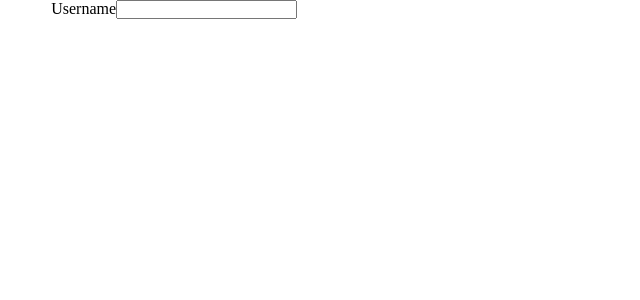
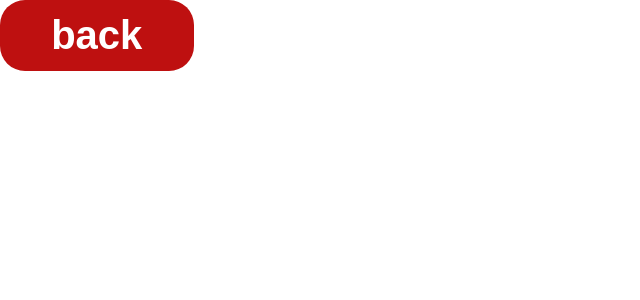
Before and after one commit to Joyful-flames/JoyfulFlamesReactApp, a React (Create React App) app in the folder breath-of-wild/: page / in a window 1280 px wide. Shown: the top 300 px of the page, without its empty margins (0-640 px from the left). Built offline with nearby package versions, Linux system fonts and the light colour scheme.

Commit message:
Upload all buttons on web

```diff
--- a/breath-of-wild/public/styles.css
+++ b/breath-of-wild/public/styles.css
@@ -1,11 +1,8 @@
 :root {
-	--purpleColorLighter: #A42DE8;
-	--blueColorLighter: #318AFF;
-	--blueColorDarker: #2D3DE8;
 	--bgColor: #ffffff;
-	--fgColor: #800080;
-	--fgColorLighter: rgba(128,0,128,0.5);
-	--headerTextColor: #ffffff;
+	--buttonColor: green;
+	--closebtn: rgb(190, 16, 16);
+	--joinColor: darkgreen;
 }
 
 * {
@@ -17,7 +14,115 @@ a {
 	text-decoration: none;
 }
 
+/* Back Button */
+.back {
+	background-color: var(--buttonColor);
+	border: none;
+	font-size: 80px;
+	text-align: center;
+	padding: 1% 1%;
+}
+
+/* Submit Button */
+.submit {
+	background-color: var(--buttonColor);
+	color: var(--bgColor);
+	font-size: 25px;
+	text-align: center;
+	border-radius: 15px;
+	padding: 0.5% 1%;
+	font-weight: 600;
+	/* font-family: */
+}
+
+/* Normal Button */
+.contact {
+	background-color: var(--bgColor);
+	border: none;
+	font-size: 20px;
+}
+
+/* Leaf Button */
+.leaf {
+	background-color: var(--bgColor);
+	border: none;
+	border-radius: 10px;
+	font-size: 20px;
+}
+
+/* Long Button */
+.longbtn {
+	font-size: 80px;
+	padding: 2% 6%;
+	font-weight: 600;
+	/* font-family: ; */
+	border-radius: 55px;
+	text-align: center;
+}
+
+/* Close Button */
+.close {
+	font-size: 40px;
+	padding: 1% 2%;
+	border-radius: 50%;
+	border: none;
+	background-color: var(--closebtn);
+	color: var(--bgColor);
+}
+
+/* Join Button */
+.join {
+	background-color: var(--joinColor);
+	font-size: 50px;
+	font-weight: 700;
+	padding: 1% 5%;
+	text-align: center;
+	border-radius: 30px;
+	/* font-family: ; */
+}
+
+/* Back & Select Button (Choose Button) */
+.choose {
+	background-color: var(--buttonColor);
+	font-weight: 700;
+	text-align: center;
+	color: var(--bgColor);
+	font-size: 40px;
+	padding: 1% 3%;
+	border-radius: 25px;
+	border: none;
+	/* font-family: ; */
+}
+
+.choosed {
+	background-color: var(--closebtn);
+	padding: 1% 4%;
+}
 /* Profile */
 .profile {
-	margin-left: 4%;
+	display: flex;
+	flex-direction: column;
+	flex-wrap: nowrap;
+	justify-content: center;
 }
+
+.info {
+	margin: 1% 0;
+}
+
+.info label {
+	margin-right: 2%;
+	/* font-family: ; */
+	font-weight: 600;
+}
+
+.info input {
+	width: 30%;
+	height: 40px;
+	border-radius: 10px;
+	justify-content: flex-end
+}
+
+.info .sign {
+	height: 80px;
+}
--- a/breath-of-wild/src/components/Profile.js
+++ b/breath-of-wild/src/components/Profile.js
@@ -5,10 +5,22 @@ function Profile({ username, email, signature, phone}) {
     return (
         <>
             <div className="wrap">
-                <form className="profile" method="post" action="#">
+                <form className="profile">
                     <div className="info">
                         <label>Username</label>
-                        <input type="text" name="username"></input>
+                        <input type="text" name="username" value={username}></input>
+                    </div>
+                    <div className="info">
+                        <label>E-mail</label>
+                        <input type="text" name="email" value={email}></input>
+                    </div>
+                    <div className="info">
+                        <label>Personalized signatures</label>
+                        <input className="sign" type="text" name="signature" value={signature}></input>
+                    </div>
+                    <div className="info">
+                        <label>Phone Numbaer</label>
+                        <input type="text" name="username" value={phone}></input>
                     </div>
                 </form>
             </div>
--- /dev/null
+++ b/breath-of-wild/src/components/buttons/ChoseButton.js
@@ -0,0 +1,17 @@
+import React from "react";
+
+export default function ChoseButton( {text} ) {
+
+    function determine() {
+        if (text === "back") {
+            return "choosed";
+        }
+        return "";
+    }
+
+    return (
+        <>
+            <button className={`choose ${determine()}`}> {text} </button>
+        </>
+    );
+}
--- a/breath-of-wild/src/pages/App.js
+++ b/breath-of-wild/src/pages/App.js
@@ -1,7 +1,7 @@
-import Profile from "../components/Profile";
+import ChoseButton from "../components/buttons/ChoseButton";
 
 export default function App() {
     return (
-        <Profile username={"Lucy"} email={"1"} signature={"2"} phone={"3"}></Profile>
+        <ChoseButton text={"back"}></ChoseButton>
     );
 }
```
Also changed, not shown: breath-of-wild/src/components/buttons/BackButton.js (added, +9 -0 lines), breath-of-wild/src/components/buttons/CloseButton.js (added, +9 -0 lines), breath-of-wild/src/components/buttons/JoinButton.js (added, +9 -0 lines), breath-of-wild/src/components/buttons/LeafButton.js (added, +10 -0 lines), breath-of-wild/src/components/buttons/LongButton.js (added, +10 -0 lines), breath-of-wild/src/components/buttons/NormalButton.js (added, +10 -0 lines), breath-of-wild/src/components/buttons/SubmitButton.js (added, +9 -0 lines).
